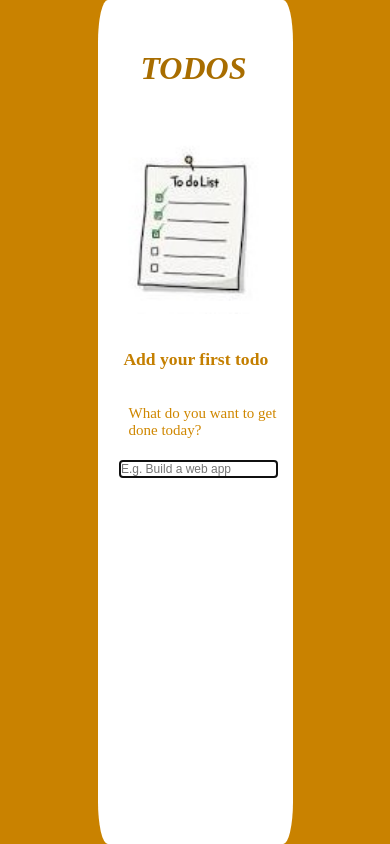
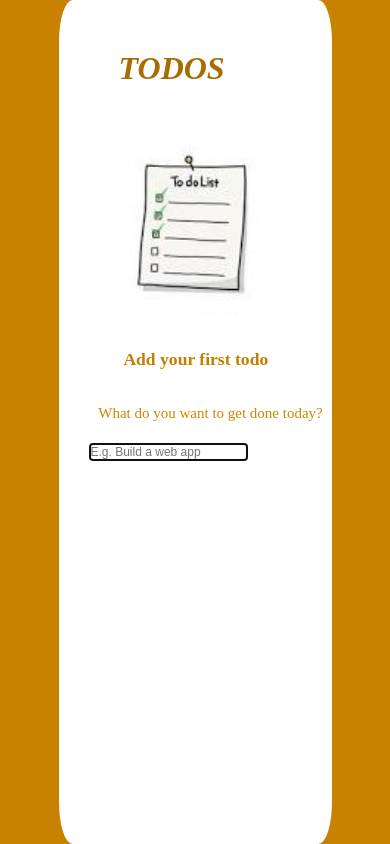
Before and after one commit to Ellah120/todo, a PHP site: page / in a window 390 px wide. Run offline with PHP 8.4, Linux system fonts and the light colour scheme.

Commit message:
changes made

```diff
--- a/index.css
+++ b/index.css
@@ -1,6 +1,7 @@
 body{
   margin: 0;
   background-color: rgb(201, 130, 0);
+  height: 100vh;
 }
 .container {
   width: 50%;
@@ -115,6 +116,10 @@ input[type="checkbox"] {
   display: inline;
 }
 @media (min-width: 375px) and (max-width: 549px){
+  .container {
+    width: 70%;
+  }
+
   .js-form {
     padding-left: 11%;
   }
@@ -158,6 +163,7 @@ input[type="checkbox"] {
     font-size: 0.3rem;
     padding-left: 4.9px;
     margin-left: 30px;
+    transform: translateY(-5px);
   }
 }
 @media (min-width: 550px) and (max-width: 599px){
```
